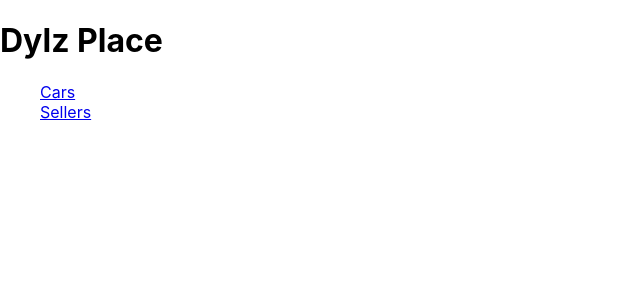
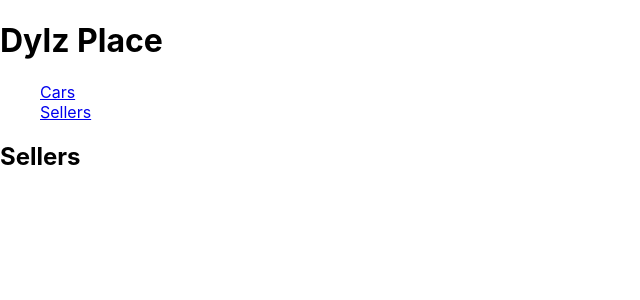
Before and after one commit to ben20262/dyls-place, a React (Create React App) app: page /sellers in a window 1280 px wide. Shown: the top 300 px of the page, without its empty margins (0-640 px from the left). Built offline with nearby package versions, Linux system fonts and the light colour scheme.

Commit message:
added titles

```diff
--- a/src/containers/CarContainer.js
+++ b/src/containers/CarContainer.js
@@ -1,12 +1,13 @@
 import React, { Component } from 'react';
 import { connect } from 'react-redux'
 import { addCars } from '../actions/index'
-import Cars from '../components/Cars'
+import Cars from '../components/car/Cars'
 
 class CarContainer extends Component {
     render() {
         return (
             <div>
+                <h2>Cars</h2>
                 <Cars cars={this.props.cars} addCars={this.props.addCars} />
             </div>
         );
--- a/src/containers/SellerContainer.js
+++ b/src/containers/SellerContainer.js
@@ -7,6 +7,7 @@ class SellerContainer extends Component {
     render() {
         return (
             <div>
+                <h2>Sellers</h2>
                 <Sellers sellers={this.props.sellers} addSellers={this.props.addSellers} />
             </div>
         );
```
